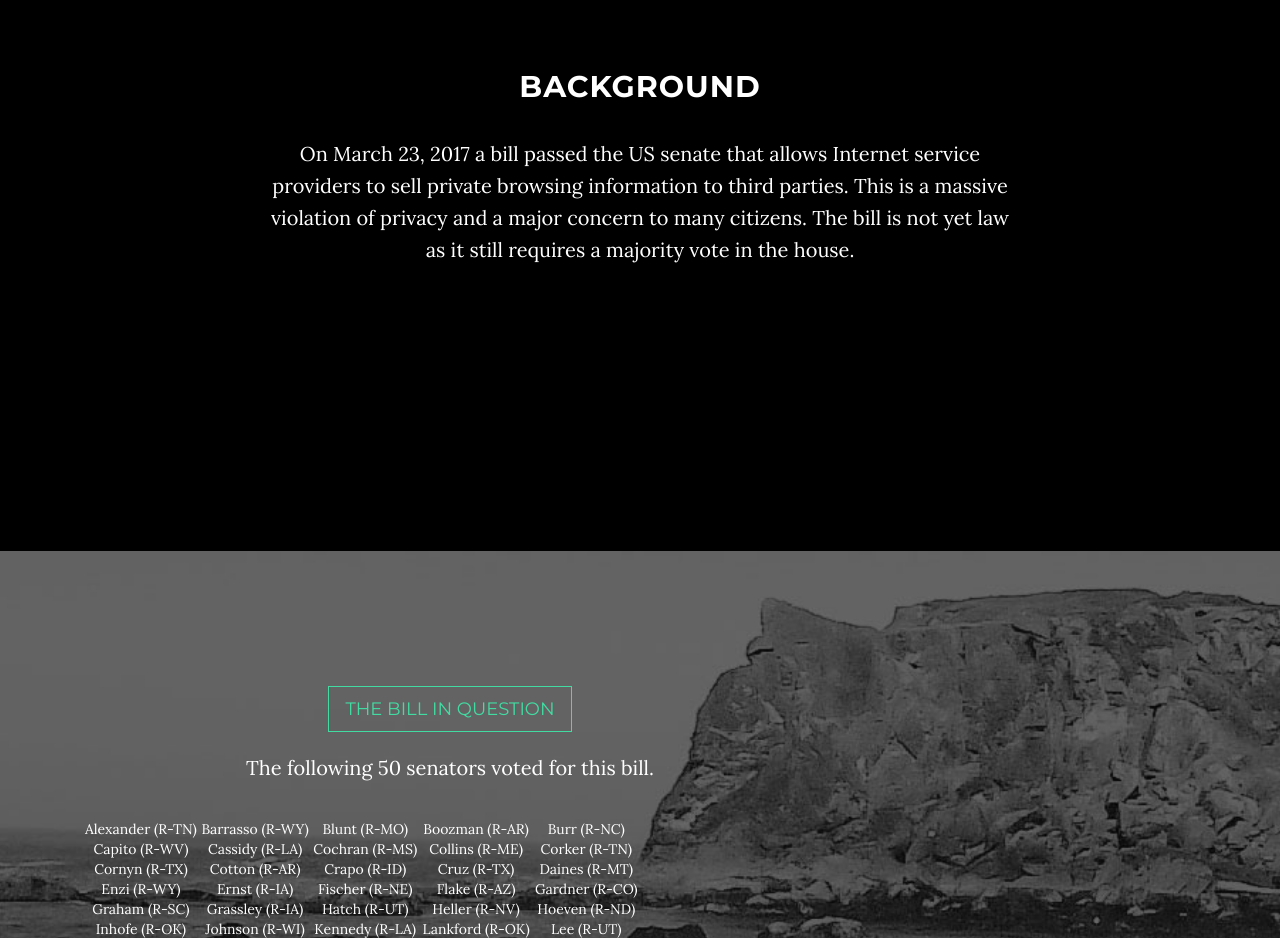
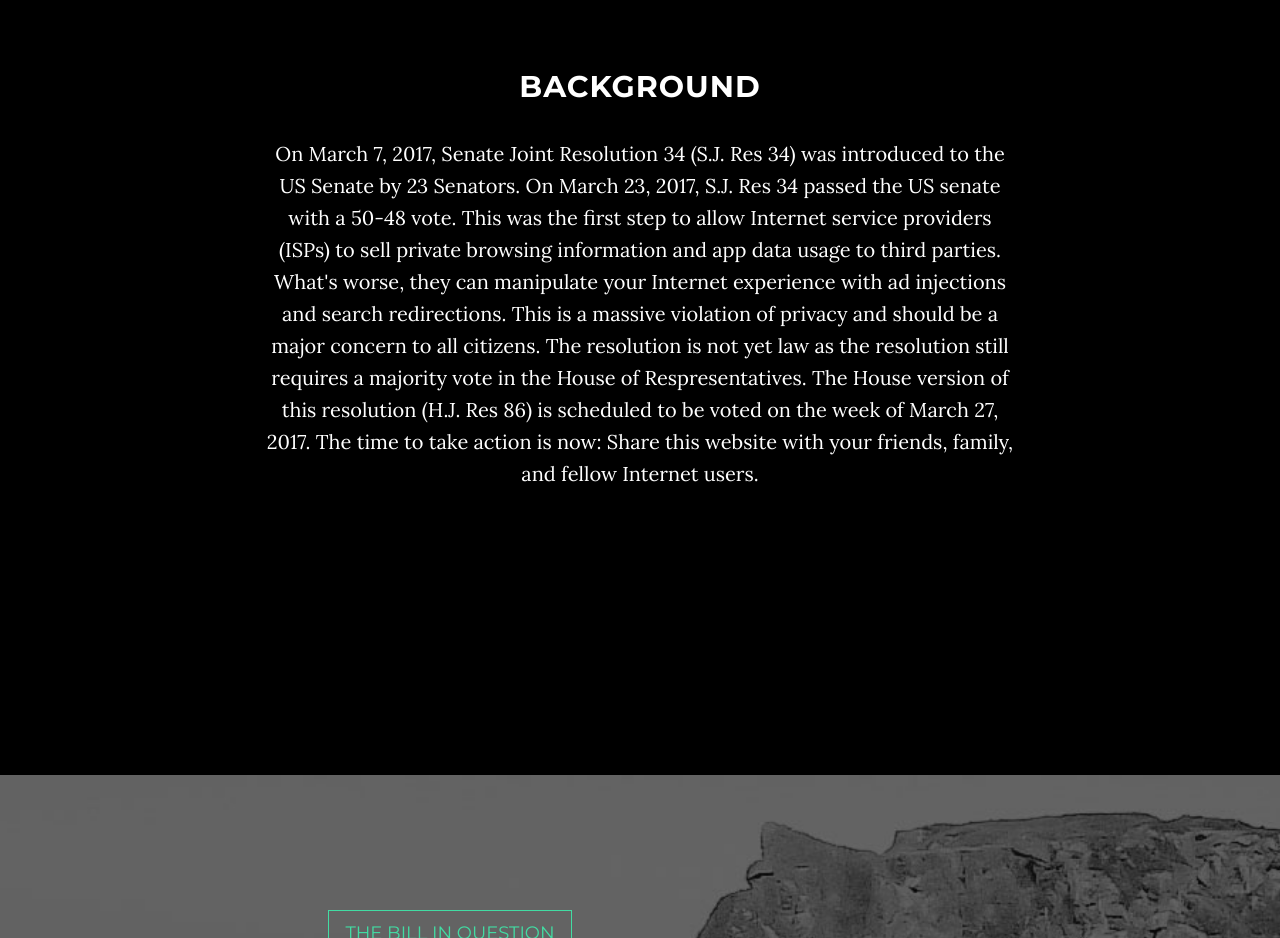
Before and after one commit to KeepOurNetFree/keepournetfree.github.io, a website: page index.html in a window 1280 px wide. Shown: the part 980-1918 px from the top of the page. Drawn offline with nearby package versions, Linux system fonts and the light colour scheme.

Commit message:
Background text change
Line 87

```diff
--- a/index.html
+++ b/index.html
@@ -84,7 +84,8 @@
         <div class="row">
             <div class="col-lg-8 col-lg-offset-2">
                 <h2>Background</h2>
-                <p>On March 23, 2017 a bill passed the US senate that allows Internet service providers to sell private browsing information to third parties.  This is a massive violation of privacy and a major concern to many citizens.  The bill is not yet law as it still requires a majority vote in the house.</p>
+                <!-- <p>On March 23, 2017 a bill passed the US senate that allows Internet service providers to sell private browsing information to third parties.  This is a massive violation of privacy and a major concern to many citizens.  The bill is not yet law as it still requires a majority vote in the house.</p> -->
+                <p>On March 7, 2017, Senate Joint Resolution 34 (S.J. Res 34) was introduced to the US Senate by 23 Senators. On March 23, 2017, S.J. Res 34 passed the US senate with a 50-48 vote. This was the first step to allow Internet service providers (ISPs) to sell private browsing information and app data usage to third parties. What's worse, they can manipulate your Internet experience with ad injections and search redirections. This is a massive violation of privacy and should be a major concern to all citizens.  The resolution is not yet law as the resolution still requires a majority vote in the House of Respresentatives. The House version of this resolution (H.J. Res 86) is scheduled to be voted on the week of March 27, 2017. The time to take action is now: Share this website with your friends, family, and fellow Internet users.</p>
             </div>
         </div>
     </section>
```
